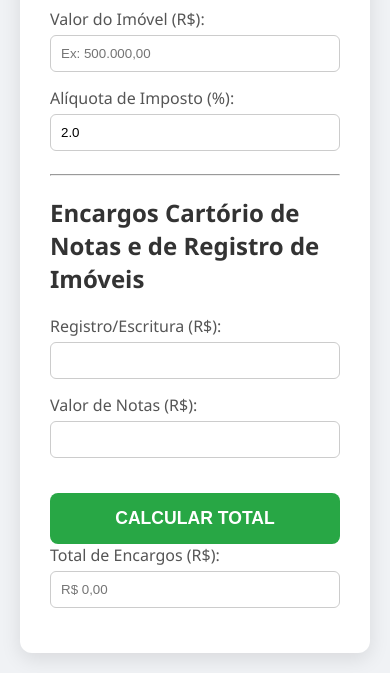
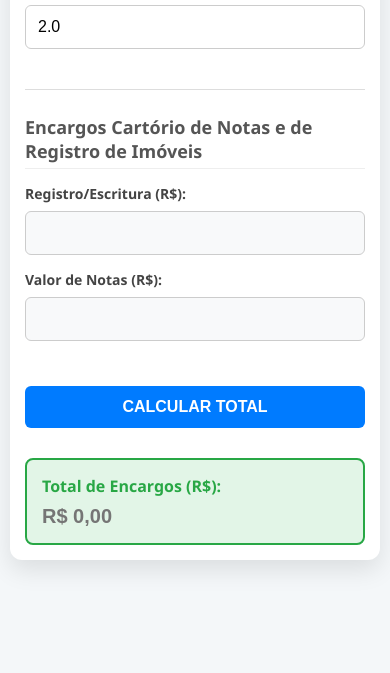
Before and after one commit to Jero-web/Calculadora_ITBI_ITCMD, a plain HTML site: page index.html in a window 390 px wide. Shown: the part 231-904 px from the top of the page. After the commit the page ends 844 px from the top, so only its background shows below. Drawn offline with Linux system fonts and the light colour scheme.

Commit message:
Refactor CSS for layout and responsiveness

```diff
--- a/style.css
+++ b/style.css
@@ -1,124 +1,146 @@
- /* Estilos de Base */
-        body { font-family: 'Segoe UI', Tahoma, Geneva, Verdana, sans-serif; margin: 0; padding: 20px; background-color: #f0f2f5; color: #333; }
-        .container { max-width: 950px; margin: auto; background: #ffffff; padding: 30px; border-radius: 12px; box-shadow: 0 6px 20px rgba(0, 0, 0, 0.1); }
-
-        /* Agrupamento Fieldset */
-        fieldset { border: 1px solid #dcdcdc; padding: 20px; margin-bottom: 25px; border-radius: 8px; background-color: #fafafa; }
-        legend { font-size: 1.4em; font-weight: 600; padding: 0 10px; color: #007bff; border-bottom: none; }
-
-        /* Inputs e Labels */
-        label { display: block; margin-bottom: 5px; font-weight: 500; color: #555; }
-        input[type="number"], input[type="text"], select {
-            width: 100%;
+/* ==================================== */
+/* BASE E RESPONSIVIDADE DE ALTURA */
+/* ==================================== */
+body {
+    font-family: 'Segoe UI', Tahoma, Geneva, Verdana, sans-serif;
+    background-color: #f4f7f9;
+    display: flex;
+    justify-content: center;
+    align-items: flex-start; /* Alinha ao topo para evitar rolagem do body */
+    min-height: 100vh;
+    height: 100vh;
+    margin: 0;
     padding: 10px;
     box-sizing: border-box;
+}
+
+.container {
+    background-color: #ffffff;
+    padding: 20px;
+    border-radius: 12px;
+    box-shadow: 0 10px 25px rgba(0, 0, 0, 0.1);
+    max-width: 650px; /* Aumentado a largura para acomodar 2 colunas */
+    width: 100%;
+
+    /* CHAVE: Rola o conteúdo interno se for muito alto */
+    max-height: calc(100vh - 20px); /* 100% da altura da tela menos o padding do body */
+    overflow-y: auto;
+}
+
+/* ==================================== */
+/* LAYOUT DE COLUNAS (LADO A LADO) */
+/* ==================================== */
+
+.input-row {
+    display: flex; /* Habilita o layout lado a lado */
+    gap: 20px; /* Espaço entre as colunas */
+    margin-bottom: 20px;
+}
+
+.input-row .form-group {
+    flex: 1; /* Faz com que ambos os grupos ocupem o mesmo espaço */
+    margin-bottom: 0; /* O espaçamento vertical agora é controlado pelo margin-bottom do .input-row */
+}
+
+/* ==================================== */
+/* ESTILOS GERAIS */
+/* ==================================== */
+h1 { color: #333; font-size: 24px; margin-bottom: 5px; text-align: center; }
+h2 { color: #555; font-size: 18px; margin-top: 25px; margin-bottom: 15px; border-bottom: 1px solid #eee; padding-bottom: 5px; }
+p { color: #777; text-align: center; margin-bottom: 25px; font-size: 14px; }
+hr { border: none; border-top: 1px solid #ddd; margin: 30px 0; }
+label { display: block; margin-bottom: 8px; color: #444; font-weight: 600; font-size: 14px; }
+
+input[type="text"],
+input[type="number"] {
+    width: 100%;
+    padding: 12px;
     border: 1px solid #ccc;
     border-radius: 6px;
-            margin-bottom: 15px;
-            background-color: #fff;
+    box-sizing: border-box;
+    font-size: 16px;
     transition: border-color 0.3s;
 }
-        input[type="number"]:focus, input[type="text"]:focus, select:focus {
+
+input:focus {
     border-color: #007bff;
-            box-shadow: 0 0 0 3px rgba(0, 123, 255, 0.25);
+    box-shadow: 0 0 5px rgba(0, 123, 255, 0.2);
     outline: none;
 }
 
-        /* --- ESTILO PARA INPUTS DE VALOR MONETÁRIO --- */
-        .input-moeda-container {
-            display: flex;
-            align-items: center;
-            border: 1px solid #ccc;
-            border-radius: 6px;
-            margin-bottom: 15px;
-            background-color: #fff;
-            transition: border-color 0.3s;
-        }
-        .input-moeda-container:focus-within {
-             border-color: #007bff;
-             box-shadow: 0 0 0 3px rgba(0, 123, 255, 0.25);
-        }
-        .input-moeda-prefix {
-            padding: 10px 5px 10px 10px;
-            color: #555;
-            font-weight: bold;
-            background-color: #f5f5f5;
-            border-right: 1px solid #ccc;
-            border-top-left-radius: 5px;
-            border-bottom-left-radius: 5px;
-        }
-        .input-valor {
-            flex-grow: 1;
-            border: none;
-            text-align: right;
-            font-weight: bold;
-            padding: 10px;
-            margin-bottom: 0;
-        }
-        .input-valor:focus {
-             box-shadow: none;
+/* Estilo da caixa de resultado (Total) */
+.result-box {
+    margin-top: 30px;
+    padding: 15px;
+    border: 2px solid #28a745;
+    border-radius: 8px;
+    background-color: #e2f5e7;
 }
 
-        /* Layout em Grid para Herdeiros */
-        .herdeiros-dinamicos { border: none; padding: 15px 0; margin-top: 10px; }
-        .input-group { margin-bottom: 10px; border-left: 3px solid #007bff; padding-left: 10px; }
-        .desc-grid {
-            display: grid;
-            grid-template-columns: repeat(auto-fit, minmax(280px, 1fr));
-            gap: 20px;
-            margin-top: 15px;
+.result-box label {
+    color: #28a745;
+    font-size: 16px;
+    font-weight: bold;
 }
 
-        /* Botão de Ação */
-        button {
+.result-box input[type="text"] {
+    font-size: 20px;
+    font-weight: bold;
+    color: #28a745;
+    background-color: transparent;
+    border: none;
+    padding: 0;
+    cursor: default;
+}
+
+/* Estilo do botão de calcular */
+.form-actions {
+    text-align: center;
+    margin-top: 30px;
+}
+
+#total1 {
+    background-color: #007bff;
+    color: white;
+    padding: 12px 25px;
+    border: none;
+    border-radius: 6px;
+    font-size: 16px;
+    font-weight: bold;
+    cursor: pointer;
+    transition: background-color 0.3s;
     width: 100%;
-            background-color: #28a745;
-            color: white;
-            padding: 15px 20px;
-            border: none;
-            border-radius: 8px;
-            cursor: pointer;
-            font-size: 1.1em;
-            font-weight: bold;
-            margin-top: 20px;
-            transition: background-color 0.3s, transform 0.1s;
 }
-        button:hover { background-color: #218838; transform: translateY(-2px); }
 
-        /* Área de Resultados */
-        #resultado {
-            margin-top: 30px;
-            padding: 25px;
-            border: 2px solid #007bff;
-            border-radius: 10px;
-            background-color: #e6f0ff;
-            display: none;
+#total1:hover { background-color: #0056b3; }
+
+/* Campos automáticos */
+#registro, #notas {
+    background-color: #f8f9fa;
 }
-        #resultado h3 { color: #007bff; border-bottom: 2px solid #007bff; padding-bottom: 10px; margin-top: 0; }
 
-        /* Tabela de Resultados */
-        table { width: 100%; border-collapse: collapse; margin-top: 15px; }
-        th, td { border: 1px solid #b3d4ff; padding: 12px; text-align: left; font-size: 0.9em; }
-        th { background-color: #007bff; color: white; font-weight: 600; }
-        .meacao { background-color: #cce5ff; font-weight: bold; }
-        .heranca-total { font-weight: bold; background-color: #ffebcd; color: #8a6d3b; border: 2px solid #f0ad4e; }
-        .alerta { color: #856404; background-color: #fff3cd; border-color: #ffeeba; padding: 10px; margin-bottom: 15px; border-radius: 4px; }
-        /* Alerta para Separação e Universal corrigido/ajustado */
-        .alerta-regime {
-            color: #004085;
-            background-color: #cce5ff;
-            border: 1px solid #b8daff;
-            padding: 10px;
+
+/* ==================================== */
+/* MEDIA QUERY: TELA PEQUENA (SMARTPHONE) */
+/* ==================================== */
+
+@media (max-width: 600px) {
+    /* Força o empilhamento vertical (uma coluna) */
+    .input-row {
+        flex-direction: column;
+        gap: 0; /* Remove o espaço lateral entre eles */
+    }
+
+    /* Adiciona margem de volta entre os grupos quando empilhados */
+    .input-row .form-group {
         margin-bottom: 15px;
-            border-radius: 4px;
-            display: none;
-            /* CORREÇÃO PARA EVITAR ACAVALAMENTO: */
-            word-wrap: break-word;
-            overflow-wrap: break-word;
-            line-height: 1.4; /* Melhora o espaçamento entre linhas */
     }
-        .info-patrimonio { font-weight: 600; margin-bottom: 10px; color: #383d41; }
 
-        /* ITCMD Table Styling */
-        #tabelaITCMD th { background-color: #dc3545; }
-        #tabelaITCMD .total-imposto { background-color: #f8d7da; font-weight: bold; color: #721c24; }
+    /* Outros ajustes de espaço para telas muito pequenas */
+    .container {
+        padding: 15px;
+    }
+    h1 { font-size: 22px; }
+    p { margin-bottom: 20px; }
+    hr { margin: 25px 0; }
+}
```
Lines whose indentation alone changed are shown as unchanged.
